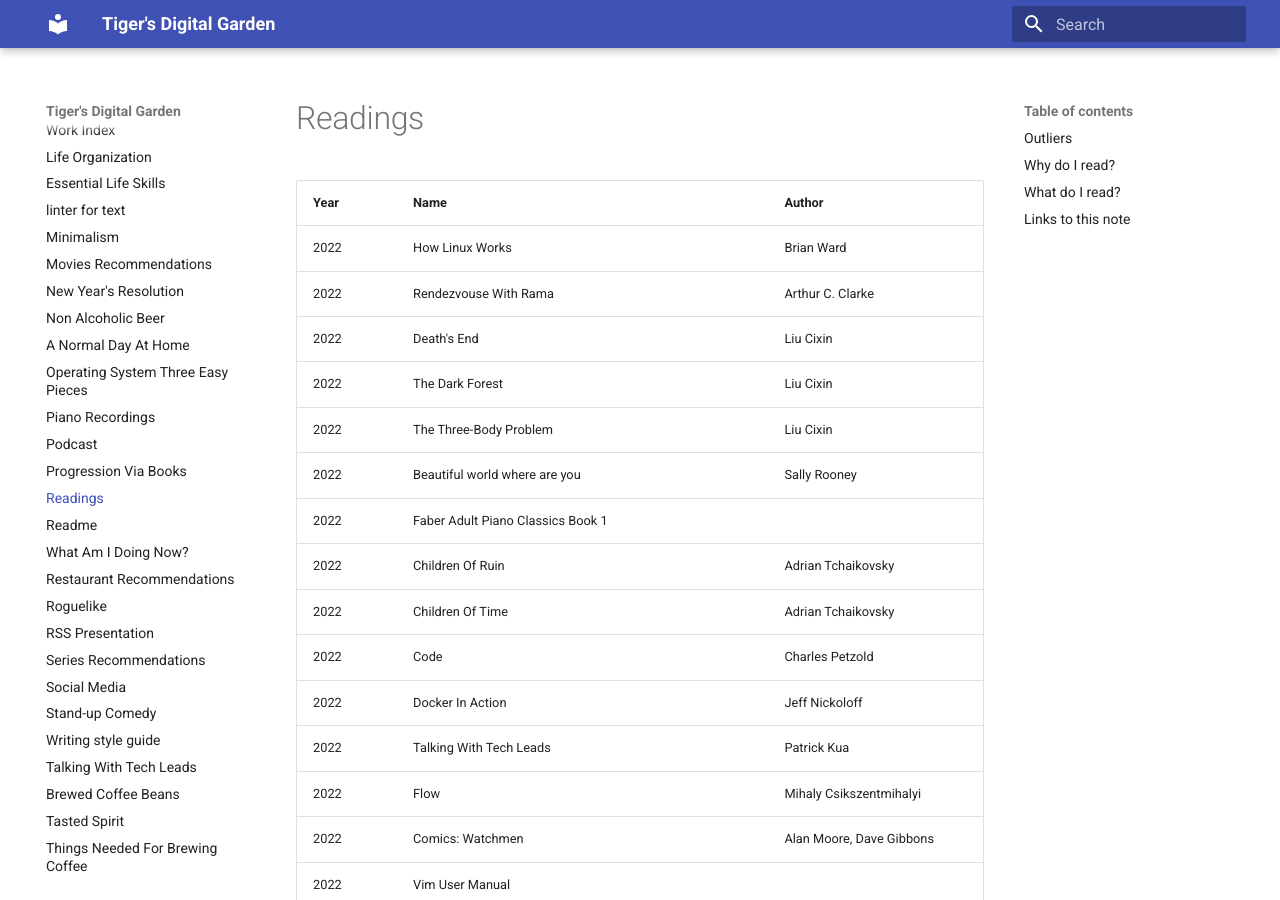
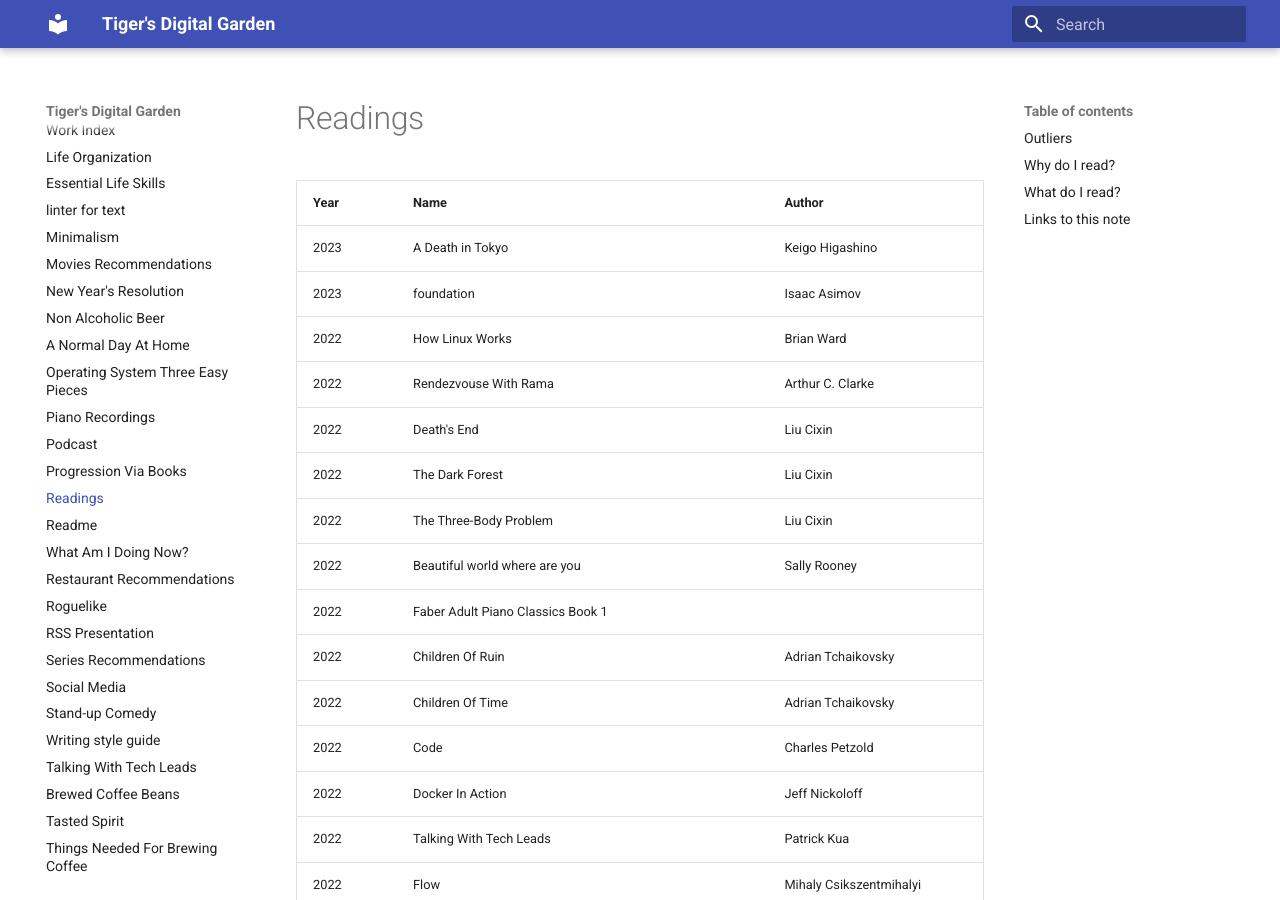
Before and after one commit to ynotstartups/notes, an MkDocs documentation site: the page built from notes/reading.md, in a window 1280 px wide and 900 px high. Built offline with MkDocs 1.6.1 and Material for MkDocs 9.7.7, drawn with Linux system fonts in a browser that asks for light colours.

Commit message:
add readings

```diff
--- a/notes/reading.md
+++ b/notes/reading.md
@@ -2,6 +2,8 @@
 
 | Year | Name                                                            | Author                          |
 |------|-----------------------------------------------------------------|---------------------------------|
+| 2023 |A Death in Tokyo|Keigo Higashino|
+| 2023 |foundation|Isaac Asimov |
 | 2022 | How Linux Works                                                 | Brian Ward                      |
 | 2022 | Rendezvouse With Rama                                           | Arthur C. Clarke                |
 | 2022 | Death's End                                                     | Liu Cixin                       |
```
